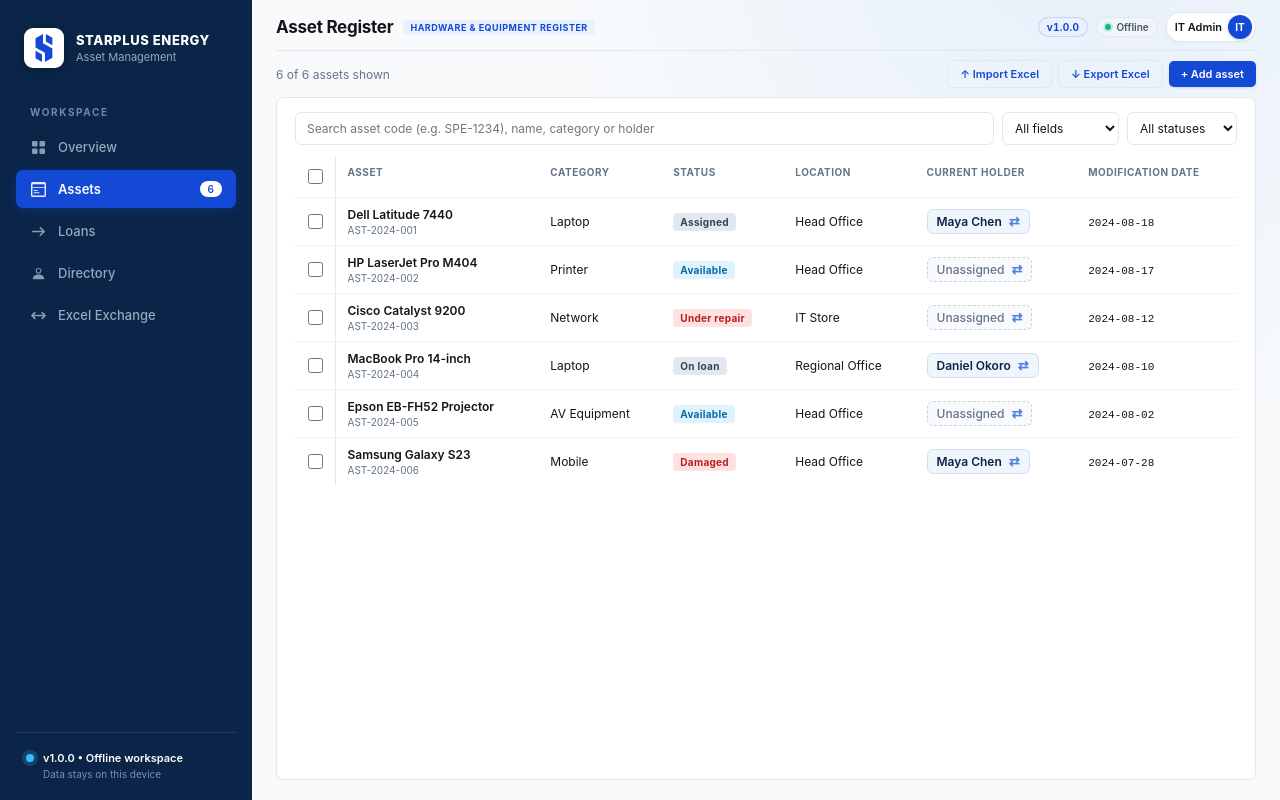
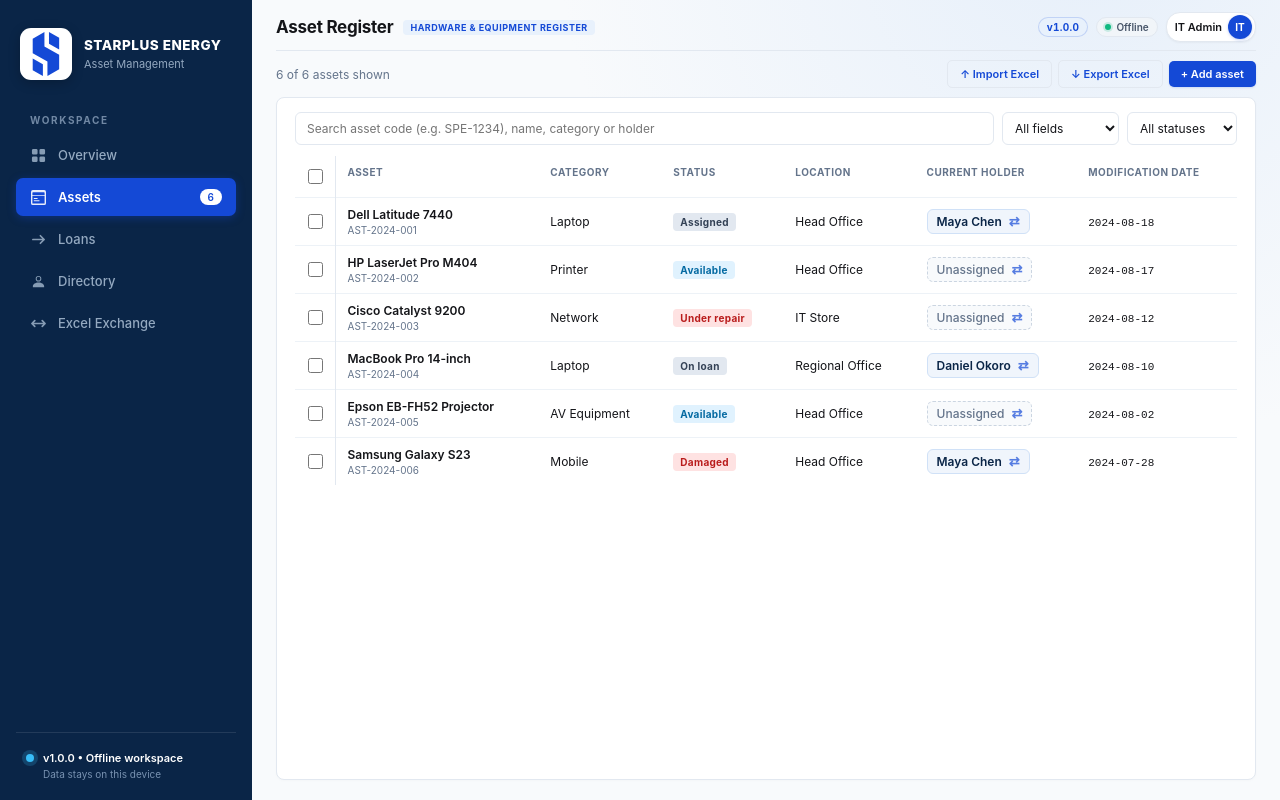
Before and after one commit to SDSAJames/Inventory-Management-Software, a React (Vite) app: page /#/assets in a window 1280 px wide. Built offline with nearby package versions, Linux system fonts and the light colour scheme.

Commit message:
Enlarge brand icon and remove Change Owner button in asset window

```diff
--- a/src/components/AssetForm.jsx
+++ b/src/components/AssetForm.jsx
@@ -224,21 +224,9 @@ export default function AssetForm({ assetId, onClose, onOpenChangeOwner }) {
             </div>
           </div>
 
-          <div className="form-actions" style={{ justifyContent: 'space-between', marginTop: '14px' }}>
-            {existing && onOpenChangeOwner ? (
-              <button
-                type="button"
-                className="button secondary"
-                onClick={() => onOpenChangeOwner(existing)}
-              >
-                👤 Change Owner
-              </button>
-            ) : <div />}
-
-            <div style={{ display: 'flex', gap: '8px' }}>
-              <button type="button" className="button ghost" onClick={onClose}>Cancel</button>
-              <button type="submit" className="button">{existing ? 'Save changes' : 'Create asset'}</button>
-            </div>
+          <div className="form-actions" style={{ marginTop: '14px' }}>
+            <button type="button" className="button ghost" onClick={onClose}>Cancel</button>
+            <button type="submit" className="button">{existing ? 'Save changes' : 'Create asset'}</button>
           </div>
         </form>
       )}
--- a/src/index.css
+++ b/src/index.css
@@ -62,19 +62,19 @@ button { cursor: pointer; }
   display: flex;
   gap: 12px;
   align-items: center;
-  padding: 0 8px 38px;
+  padding: 0 4px 34px;
 }
 .brand-mark {
-  width: 40px;
-  height: 40px;
+  width: 52px;
+  height: 52px;
   background: #ffffff;
   color: var(--blue);
   display: grid;
   place-items: center;
-  border-radius: 9px;
-  box-shadow: 0 2px 10px rgba(0, 0, 0, 0.2);
+  border-radius: 11px;
+  box-shadow: 0 3px 12px rgba(0, 0, 0, 0.22);
   flex-shrink: 0;
-  padding: 6px;
+  padding: 4px;
 }
 .brand-logo-svg {
   width: 100%;
@@ -83,15 +83,16 @@ button { cursor: pointer; }
 }
 .brand strong, .brand span, .sidebar-footer strong, .sidebar-footer span { display: block; }
 .brand strong {
-  font-size: 13px;
+  font-size: 13.5px;
   font-weight: 800;
-  letter-spacing: .6px;
+  letter-spacing: .5px;
   color: #ffffff;
+  line-height: 1.25;
 }
 .brand span {
   font-size: 11px;
   color: #94a9c0;
-  margin-top: 2px;
+  margin-top: 3px;
 }
 .workspace-label {
   color: #7188a4;
```
